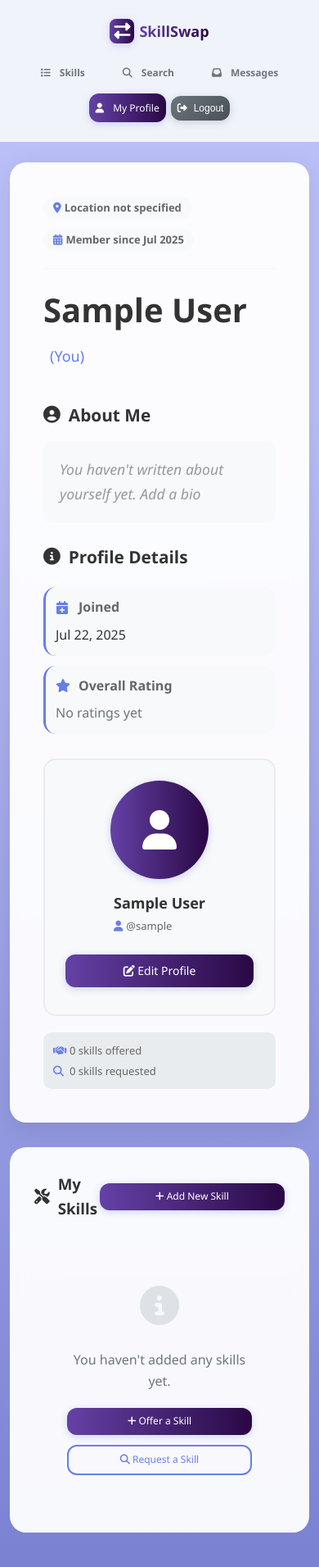
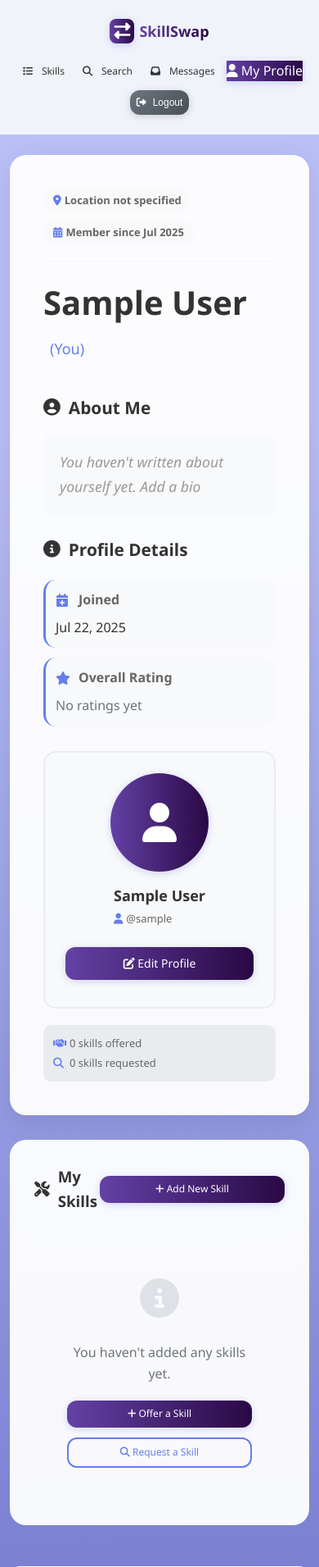
Before and after one commit to krismutalapova/SkillSwap, a Django app: page /profile/ in a window 390 px wide. Shown: the top 1911 px of the page at 82% size. Run offline with Django 4.2, Linux system fonts and the light colour scheme; the visitor is signed in with stand-in values (Sample User, id 1); data comes from the database, SQL or seed files in the repository; data that the repository does not hold is empty.

Commit message:
refactor(css): consolidate nav-link definitions

```diff
--- a/static/css/base.css
+++ b/static/css/base.css
@@ -95,6 +95,9 @@ body {
     border-radius: var(--radius-card);
     transition: var(--transition-all);
     font-weight: var(--font-weight-medium);
+    display: flex;
+    align-items: center;
+    gap: 8px;
 }
 
 .nav-link:hover {
@@ -135,43 +138,7 @@ body {
 
 /* Header buttons now use utility classes from utilities.css */
 
-.profile-btn {
-    background: transparent;
-    color: var(--color-secondary);
-    text-decoration: none;
-    padding: var(--button-padding);
-    border: 2px solid var(--color-secondary);
-    border-radius: var(--radius-card);
-    font-weight: var(--font-weight-medium);
-    transition: var(--transition-all);
-}
-
-.profile-btn:hover {
-    background: var(--color-secondary);
-    color: var(--color-text-white);
-    transform: var(--transform-hover-up);
-    box-shadow: var(--shadow-hover-light);
-}
-
-.profile-btn-gradient {
-    text-decoration: none;
-    padding: var(--button-padding);
-    border-radius: var(--radius-button);
-    font-weight: var(--font-weight-medium);
-    transition: var(--transition-all);
-    box-shadow: var(--shadow-button-primary);
-    border: none;
-}
-
-.profile-btn-gradient:hover {
-    transform: var(--transform-hover-up);
-    box-shadow: var(--shadow-button-primary-hover);
-    color: var(--color-text-white);
-}
-
-.profile-btn-gradient i {
-    margin-right: var(--space-tight);
-}
+/* Profile buttons now use utility classes from utilities.css */
 
 /* Footer styles */
 .footer {
@@ -292,12 +259,6 @@ body {
         font-size: var(--font-size-sm);
     }
 
-    .profile-btn,
-    .profile-btn-gradient {
-        padding: var(--button-padding-small);
-        font-size: var(--font-size-sm);
-    }
-
     .footer-container {
         padding: 0 var(--space-lg);
     }
@@ -341,9 +302,7 @@ body {
     .nav-link,
     .logout-btn,
     .btn-primary,
-    .btn-secondary,
-    .profile-btn,
-    .profile-btn-gradient {
+    .btn-secondary {
         padding: var(--space-tight) var(--space-sm);
         font-size: var(--font-size-xs);
     }
--- a/static/css/messaging-pages.css
+++ b/static/css/messaging-pages.css
@@ -176,18 +176,6 @@
     margin-bottom: 25px;
     border-bottom: 2px solid #f8f9fa;
     padding-bottom: 15px;
-}
-
-.nav-link {
-    padding: 10px 20px;
-    border-radius: 15px;
-    text-decoration: none;
-    color: #6c757d;
-    font-weight: 600;
-    transition: all 0.3s ease;
-    display: flex;
-    align-items: center;
-    gap: 8px;
 }
 
 .nav-link.active {
```
